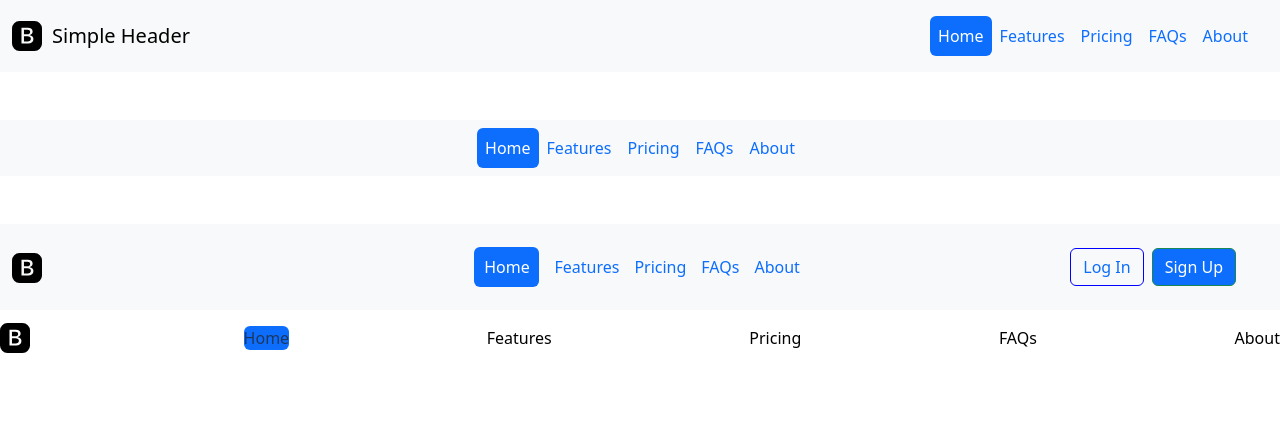
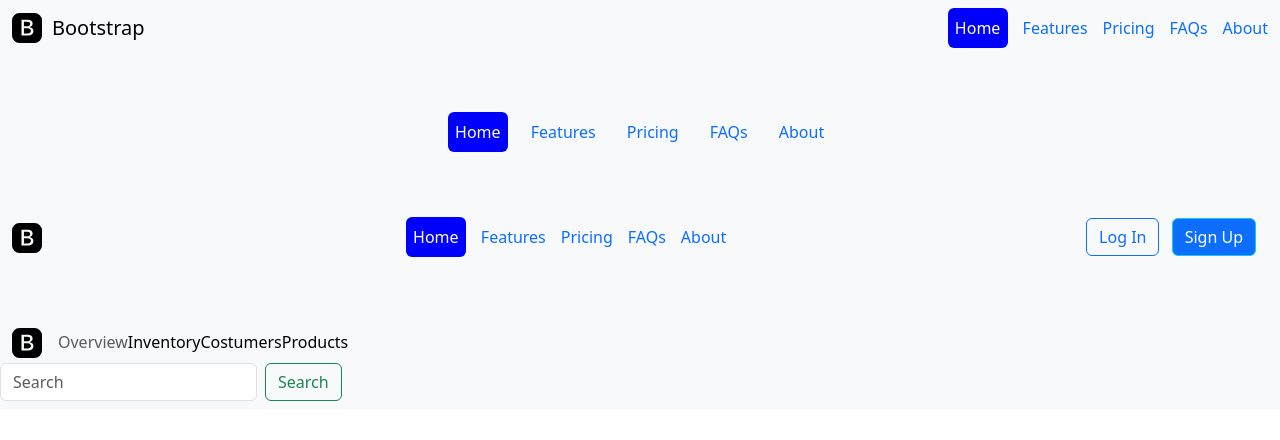
Before and after one commit to giobashvili1/Bootstrap-Navigations1, a plain HTML site: page index.html in a window 1280 px wide. Drawn offline with nearby package versions, Linux system fonts and the light colour scheme.

Commit message:
Add files via upload

```diff
--- a/index.html
+++ b/index.html
@@ -10,79 +10,99 @@
 </head>
 <body>
   <nav class="navbar bg-body-tertiary">
-        <div class="container-fluid">
-          <a class="navbar-brand nav" href="#">
-            <svg style="width: 30px; height:30px;" xmlns="http://www.w3.org/2000/svg" width="16" height="16" fill="currentColor" class="bi bi-bootstrap-fill" viewBox="0 0 16 16">
+    <div class="container-fluid right">
+      <a class="navbar-brand" href="#">
+        <svg style="width: 30px; height:30px" xmlns="http://www.w3.org/2000/svg" width="16" height="16" fill="currentColor" class="bi bi-bootstrap-fill" viewBox="0 0 16 16">
           <path d="M6.375 7.125V4.658h1.78c.973 0 1.542.457 1.542 1.237 0 .802-.604 1.23-1.764 1.23zm0 3.762h1.898c1.184 0 1.81-.48 1.81-1.377 0-.885-.65-1.348-1.886-1.348H6.375z"/>
           <path d="M4.002 0a4 4 0 0 0-4 4v8a4 4 0 0 0 4 4h8a4 4 0 0 0 4-4V4a4 4 0 0 0-4-4zm1.06 12V3.545h3.399c1.587 0 2.543.809 2.543 2.11 0 .884-.65 1.675-1.483 1.816v.1c1.143.117 1.904.931 1.904 2.033 0 1.488-1.084 2.396-2.888 2.396z"/>
         </svg>
-              Simple Header
+         Bootstrap
       </a>
+      <ul class="navbar-nav">
+        <li class="nav-item">
+          <a class="nav-link a2" href="#">Home</a>
+        </li>
+        <li class="nav-item">
+          <a class="nav-link text-primary" href="#">Features</a>
+        </li>
+        <li class="nav-item">
+          <a class="nav-link text-primary" href="#">Pricing</a>
+        </li>
+        <li class="nav-item">
+          <a class="nav-link text-primary" href="#">FAQs</a>
+        </li>
+        <li class="nav-item">
+          <a class="nav-link text-primary" href="#" >About</a>
+        </li>
+      </ul>
+    </div>
+  </nav>
+
   <nav class="navbar navbar-expand-lg bg-body-tertiary">
-            <div class="container-fluid">
-                <div class="navbar-nav">
-                 <a class="nav-link bg-primary text-white" style="border-radius: 6px;" href="#">Home</a>
-                  <a class="nav-link text-primary" aria-current="page" href="#">Features</a>
-                  <a class="nav-link text-primary" href="#">Pricing</a>
+    <div class="container-fluid cont2 mt-5 justify-content-center">
+        <ul class="navbar-nav">
+          <li class="nav-item">
+            <a class="nav-link active a3 text-white" aria-current="page" href="#">Home</a>
+          </li>
+          <li class="nav-item">
+            <a class="nav-link text-primary" href="#">Features</a>
+          </li>
+          <li class="nav-item">
+            <a class="nav-link  text-primary" href="#">Pricing</a>
+          </li>
+          <li class="nav-item">
             <a class="nav-link text-primary" href="#">FAQs</a>
+          </li>
+          <li class="nav-item">
             <a class="nav-link text-primary" href="#">About</a>
+          </li>
+        </ul>
       </div>
 
-            </div>
   </nav>
-        </div>
-      </nav>
-      <nav class="navbar navbar-expand-lg bg-body-tertiary mt-5">
-        <div class="container-fluid ">
-            <div class="navbar-nav nav2">
-             <a class="nav-link bg-primary text-white" style="border-radius: 6px;" href="#">Home</a>
-              <a class="nav-link text-primary" aria-current="page" href="#">Features</a>
-              <a class="nav-link text-primary" href="#">Pricing</a>
-              <a class="nav-link text-primary" href="#">FAQs</a>
-              <a class="nav-link text-primary" href="#">About</a>
-            </div>
-        </div>
-      </nav>
-      <nav class="navbar bg-body-tertiary mt-5 cont" >
-        <div class="container-fluid">
-            <a class="navbar-brand " href="#">
+  <nav class="navbar bg-body-tertiary ">
+    <div class="container-fluid mt-5">
+      <a class="navbar-brand" href="#">
         <svg style="width: 30px; height:30px;" xmlns="http://www.w3.org/2000/svg" width="16" height="16" fill="currentColor" class="bi bi-bootstrap-fill" viewBox="0 0 16 16">
           <path d="M6.375 7.125V4.658h1.78c.973 0 1.542.457 1.542 1.237 0 .802-.604 1.23-1.764 1.23zm0 3.762h1.898c1.184 0 1.81-.48 1.81-1.377 0-.885-.65-1.348-1.886-1.348H6.375z"/>
           <path d="M4.002 0a4 4 0 0 0-4 4v8a4 4 0 0 0 4 4h8a4 4 0 0 0 4-4V4a4 4 0 0 0-4-4zm1.06 12V3.545h3.399c1.587 0 2.543.809 2.543 2.11 0 .884-.65 1.675-1.483 1.816v.1c1.143.117 1.904.931 1.904 2.033 0 1.488-1.084 2.396-2.888 2.396z"/>
         </svg>
       </a>
-              <div class="navbar-nav nav-a">
-                <a class="nav-link bg-primary text-white spec-a" style="border-radius: 6px;" href="#">Home</a>
-                 <a class="nav-link text-primary" aria-current="page" href="#">Features</a>
+      <div class="navbar-nav">
+        <a class="nav-link a3 text-white" href="#">Home</a>
+        <a class="nav-link text-primary" href="#">Features</a>
         <a class="nav-link text-primary" href="#">Pricing</a>
         <a class="nav-link text-primary" href="#">FAQs</a>
         <a class="nav-link text-primary" href="#">About</a>
       </div>
-               <nav class="navbar bg-body-tertiary">
-                <div class="container-fluid">
-                    <nav class="navbar bg-body-tertiary">
+      <div>
       <form class="container-fluid justify-content-start">
-                            <button class="btn btn-outline-success me-2 text-primary" style="border: 1px solid blue; " type="button">Log In</button>
-                            <button class="btn btn-outline-success me-2 bg-primary text-white" type="button">Sign Up</button>
-
+        <button class="btn btn-outline-primary me-2" type="button">Log In</button>
+        <button class="btn btn-outline-info bg-primary text-white" type="button">Sign Up</button>
       </form>
-                      </nav>
+    </div>
     </div>
   </nav>
-        </div>
-      </nav>
-      <nav class="navbar bg-body body-tertiary">
-        <a class="navbar-brand nav" href="#">
-            <svg style="width: 30px; height:30px;" xmlns="http://www.w3.org/2000/svg" width="16" height="16" fill="currentColor" class="bi bi-bootstrap-fill" viewBox="0 0 16 16">
+  <nav class="navbar bg-body-tertiary">
+    <div class="container-fluid cont4 justify-content-start mt-5">
+      <a class="navbar-brand" href="#">
+        <svg style="width: 30px; height:30px" xmlns="http://www.w3.org/2000/svg" width="16" height="16" fill="currentColor" class="bi bi-bootstrap-fill" viewBox="0 0 16 16">
           <path d="M6.375 7.125V4.658h1.78c.973 0 1.542.457 1.542 1.237 0 .802-.604 1.23-1.764 1.23zm0 3.762h1.898c1.184 0 1.81-.48 1.81-1.377 0-.885-.65-1.348-1.886-1.348H6.375z"/>
           <path d="M4.002 0a4 4 0 0 0-4 4v8a4 4 0 0 0 4 4h8a4 4 0 0 0 4-4V4a4 4 0 0 0-4-4zm1.06 12V3.545h3.399c1.587 0 2.543.809 2.543 2.11 0 .884-.65 1.675-1.483 1.816v.1c1.143.117 1.904.931 1.904 2.033 0 1.488-1.084 2.396-2.888 2.396z"/>
         </svg>
-              <a class="nav-link bg-primary text-muted" style="border-radius: 6px;" href="#">Home</a>
-                 <a class="nav-link text-black" aria-current="page" href="#">Features</a>
-                 <a class="nav-link text-black" href="#">Pricing</a>
-                 <a class="nav-link text-black" href="#">FAQs</a>
-                 <a class="nav-link text-black" href="#">About</a>
         </a>
+        <a class="nav-link text-muted" href="#">Overview</a>
+        <a class="nav-link text-black" href="#">Inventory</a>
+        <a class="nav-link text-black" href="#">Costumers</a>
+        <a class="nav-link text-black" href="#">Products</a>
+        </div>
+
+    <div class="form">
+    <form class="d-flex form" role="search">
+      <input class="form-control me-2" type="search" placeholder="Search" aria-label="Search">
+      <button class="btn btn-outline-success" type="submit">Search</button>
+    </form>
+  </div>
   </nav>
 </body>
 </html>
--- a/style.css
+++ b/style.css
@@ -1,30 +1,34 @@
-body{
-    margin: 0;
-    padding: 0;
-}
-*{
-    box-sizing: border-box;
-}
-.nav{
+.right a{
     display: flex;
     align-items: center;
     gap: 10px;
 }
-.nav2{
-    max-width: 1180px;
-    margin-inline: auto;
-}
-
-.nav-a{
+.navbar-nav{
     display: flex;
     flex-direction: row;
     align-items: center;
     gap: 15px;
-    margin-left: 170px;
 }
-.spec-a{
+.a2{
+    background: blue;
+    color: white;
+    border-radius: 6px;
+    width: 60px;
     display: flex;
     align-items: center;
     justify-content: center;
-    width: 65px;
 }
+
+.a3{
+    background: blue;
+    border-radius: 6px;
+    width: 60px;
+    display: flex;
+    align-items: center;
+    justify-content: center;
+
+}
+
+a{
+    gap: 10px;
+}
```
Lines whose indentation alone changed are shown as unchanged.
